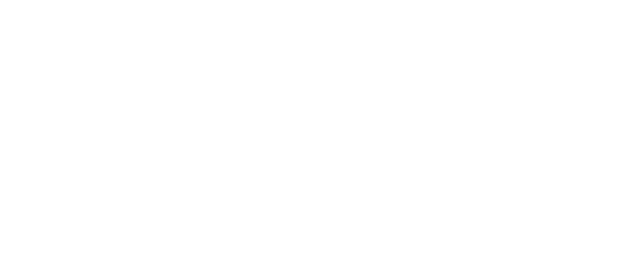
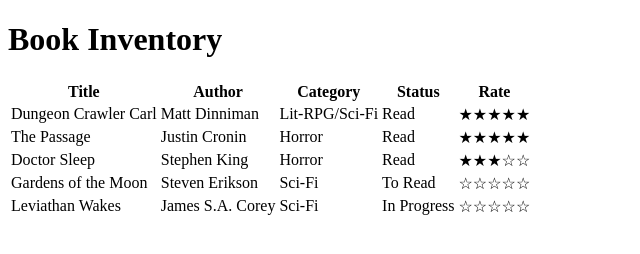
Before and after one commit to mdbrown33/book-inventory, a plain HTML site: page index.html in a window 1280 px wide. Shown: the whole page, without its empty margins (0-640 px from the left). Drawn offline with Linux system fonts and the light colour scheme.

Commit message:
create basic html table

```diff
--- a/index.html
+++ b/index.html
@@ -7,6 +7,54 @@
     <title>Book Inventory Project</title>
 </head>
 <body>
-
+    <h1>Book Inventory</h1>
+    <table>
+        <thead>
+            <tr>
+                <th>Title</th>
+                <th>Author</th>
+                <th>Category</th>
+                <th>Status</th>
+                <th>Rate</th>
+            </tr>
+        </thead>
+        <tbody>
+            <tr class="read">
+                <td>Dungeon Crawler Carl</td>
+                <td>Matt Dinniman</td>
+                <td>Lit-RPG/Sci-Fi</td>
+                <td>Read</td>
+                <td>★★★★★</td>
+            </tr>
+            <tr class="read">
+                <td>The Passage</td>
+                <td>Justin Cronin</td>
+                <td>Horror</td>
+                <td>Read</td>
+                <td>★★★★★</td>
+            </tr>
+            <tr class="read">
+                <td>Doctor Sleep</td>
+                <td>Stephen King</td>
+                <td>Horror</td>
+                <td>Read</td>
+                <td>★★★☆☆</td>
+            </tr>
+            <tr class="to-read">
+                <td>Gardens of the Moon</td>
+                <td>Steven Erikson</td>
+                <td>Sci-Fi</td>
+                <td>To Read</td>
+                <td>☆☆☆☆☆</td>
+            </tr>
+            <tr class="in-progress">
+                <td>Leviathan Wakes</td>
+                <td>James S.A. Corey</td>
+                <td>Sci-Fi</td>
+                <td>In Progress</td>
+                <td>☆☆☆☆☆</td>
+            </tr>
+        </tbody>
+    </table>
 </body>
 </html>
```
